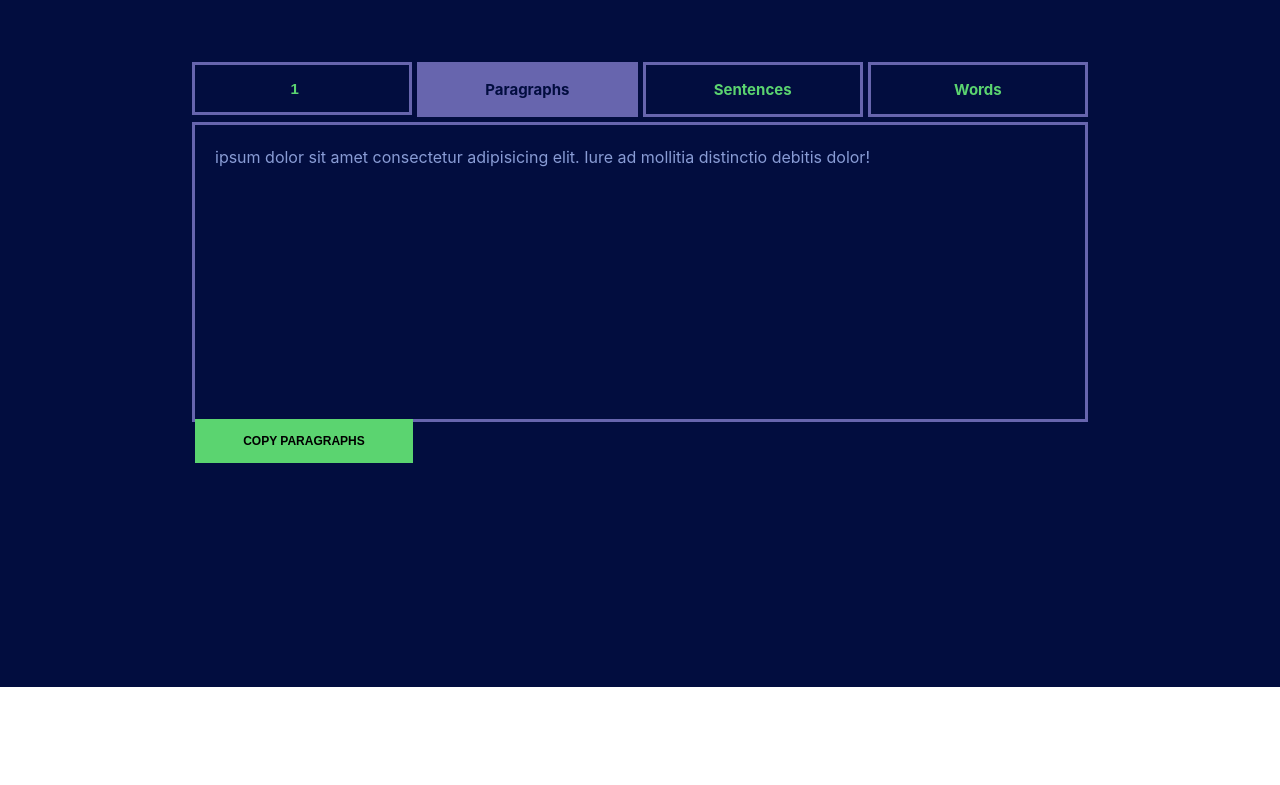
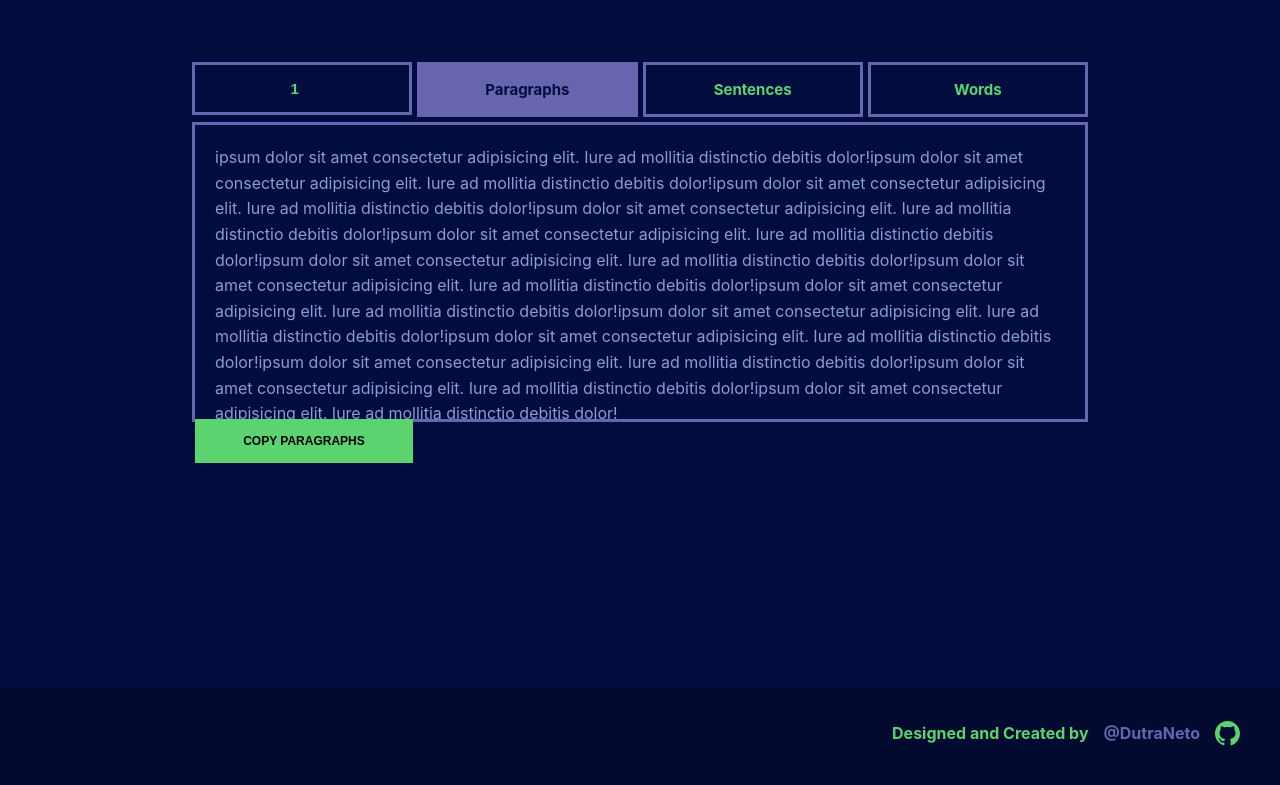
Before and after one commit to dutraneto/drac-ipsum, a React (Create React App) app: page / in a window 1280 px wide. Shown: the part 831-1616 px from the top of the page. Before the commit the page ends 1518 px from the top, so only its background shows below. Built offline with nearby package versions, Linux system fonts and the light colour scheme.

Commit message:
add credits and styles

```diff
--- a/src/App.js
+++ b/src/App.js
@@ -1,12 +1,14 @@
 import React, { Fragment } from 'react'
 import Header from './components/header/Header'
 import Main from './components/main/Main'
+import Footer from './components/footer/Footer'
 
 function App() {
 	return (
 		<Fragment>
 			<Header />
       <Main />
+			<Footer />
 		</Fragment>
 	)
 }
--- /dev/null
+++ b/src/components/footer/Footer.jsx
@@ -0,0 +1,15 @@
+import React from 'react'
+import '../../components/footer/Footer.scss'
+import { GoMarkGithub } from 'react-icons/go'
+
+
+const Footer = (props) => (
+  <footer className="Footer">
+    <p>Designed and Created by
+      <a className="credits" target="_blank" rel="noopener noreferrer" href="https://dutraneto.com/portfolio">@DutraNeto</a>
+      <a target="_blank" rel="noopener noreferrer" href="https://github.com/dutraneto/drac-ipsum"><GoMarkGithub className="github"/></a>
+    </p>
+  </footer>
+)
+
+export default Footer
--- /dev/null
+++ b/src/components/footer/Footer.scss
@@ -0,0 +1,40 @@
+@import "../variables";
+
+.Footer {
+  flex-shrink: 0;
+  background-color: darken($bg-color, 3%);
+  display: flex;
+  justify-content: flex-end;
+  align-items: center;
+  padding: 0 4rem;
+  height: 100px;
+
+  p {
+    color: $green;
+    text-align: center;
+    display: flex;
+    justify-content: flex-end;
+    align-content: center;
+    font-weight: bold;
+
+    a {
+      margin-left: 15px;
+    }
+
+    .credits {
+      &:hover {
+        color: lighten($purple, 10%);
+      }
+    }
+
+    .github {
+      width: 2.5rem;
+      height: 2.5rem;
+      fill: $green;
+
+      &:hover {
+        fill: lighten($green, 10%);
+      }
+    }
+  }
+}
--- a/src/components/header/Header.jsx
+++ b/src/components/header/Header.jsx
@@ -3,9 +3,6 @@ import './Header.scss'
 import hero from '../../images/hero.jpg'
 
 class Hero extends Component {
-	constructor(props) {
-		super(props)
-	}
 	render() {
 		return (
 			<header className="Header">
--- a/src/components/main/Main.jsx
+++ b/src/components/main/Main.jsx
@@ -10,7 +10,7 @@ class Main extends Component {
       selectedOption: 'paragraphs',
       active: true,
       number: 1,
-      text: "ipsum dolor sit amet consectetur adipisicing elit. Iure ad mollitia distinctio debitis dolor!"
+      text: "ipsum dolor sit amet consectetur adipisicing elit. Iure ad mollitia distinctio debitis dolor!ipsum dolor sit amet consectetur adipisicing elit. Iure ad mollitia distinctio debitis dolor!ipsum dolor sit amet consectetur adipisicing elit. Iure ad mollitia distinctio debitis dolor!ipsum dolor sit amet consectetur adipisicing elit. Iure ad mollitia distinctio debitis dolor!ipsum dolor sit amet consectetur adipisicing elit. Iure ad mollitia distinctio debitis dolor!ipsum dolor sit amet consectetur adipisicing elit. Iure ad mollitia distinctio debitis dolor!ipsum dolor sit amet consectetur adipisicing elit. Iure ad mollitia distinctio debitis dolor!ipsum dolor sit amet consectetur adipisicing elit. Iure ad mollitia distinctio debitis dolor!ipsum dolor sit amet consectetur adipisicing elit. Iure ad mollitia distinctio debitis dolor!ipsum dolor sit amet consectetur adipisicing elit. Iure ad mollitia distinctio debitis dolor!ipsum dolor sit amet consectetur adipisicing elit. Iure ad mollitia distinctio debitis dolor!ipsum dolor sit amet consectetur adipisicing elit. Iure ad mollitia distinctio debitis dolor!ipsum dolor sit amet consectetur adipisicing elit. Iure ad mollitia distinctio debitis dolor!"
     }
     this.handleOptionChange = this.handleOptionChange.bind(this)
     this.handleNumberChange = this.handleNumberChange.bind(this)
--- a/src/components/main/Main.scss
+++ b/src/components/main/Main.scss
@@ -6,6 +6,7 @@
   height: 100vh;
   background-color: $bg-color;
   position: relative;
+  flex: 1 0 auto;
 
   h2 {
     text-align: center;
--- a/src/index.scss
+++ b/src/index.scss
@@ -20,6 +20,8 @@ body {
   -webkit-font-smoothing: antialiased;
   -moz-osx-font-smoothing: grayscale;
   color: $bg-color;
+  display: flex;
+  flex-direction: column;
 }
 
 ul,
@@ -38,3 +40,8 @@ p {
   font-size: 1.6em;
   line-height: 1.6;
 }
+
+a {
+  text-decoration: none;
+  color: $purple;
+}
```
